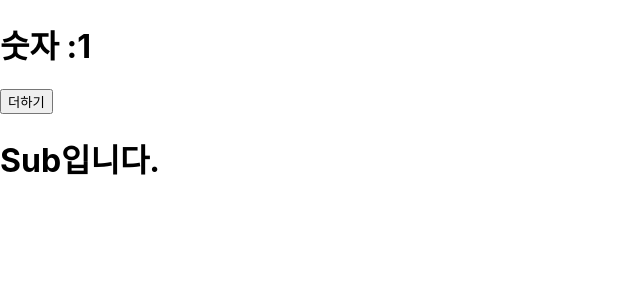
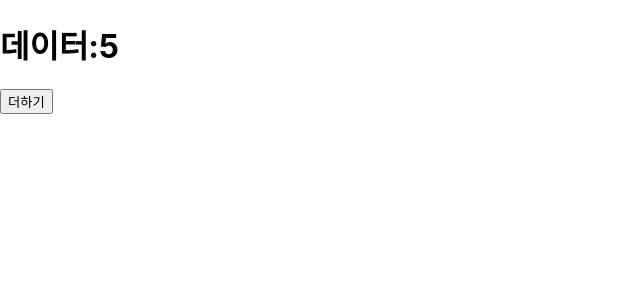
Before and after one commit to SeoHyeokGyu/firstreactapp, a React (Create React App) app: page / in a window 1280 px wide. Shown: the top 300 px of the page, without its empty margins (0-640 px from the left). Built offline with nearby package versions, Linux system fonts and the light colour scheme.

Commit message:
#useEffect 1. App() 최초 실행될때 (마운트) 2. 상태변수가 변경될 때 3. 의존리스트관리를 할 수 있다.

```diff
--- a/src/App.js
+++ b/src/App.js
@@ -1,21 +1,26 @@
 import './App.css';
-import {useState} from "react";
+import {useEffect, useState} from "react";
 import Sub from "./sub";
+import {cleanup} from "@testing-library/react";
 
 function App() {
-    //let number = 1;
-    const [number,setNumber] = useState(1);
 
-    const add = () => {
-        setNumber(number+1);
-        console.log('add',number);
-    };
+    const [data,setData] = useState(0);
+    useEffect(()=>{
+
+        const download = () =>{
+            let downloadData = 5;
+            setData(downloadData);
+
+        }
+       console.log("useEffect");
+       download();
+    }, []);
 
   return (
       <div>
-          <h1>숫자 :{number}</h1>
-          <button onClick={add}>더하기</button>
-          <Sub></Sub>
+          <h1>데이터:{data}</h1>
+          <button onClick={()=>{setData(data+1)}}>더하기</button>
       </div>
   );
 }
```
